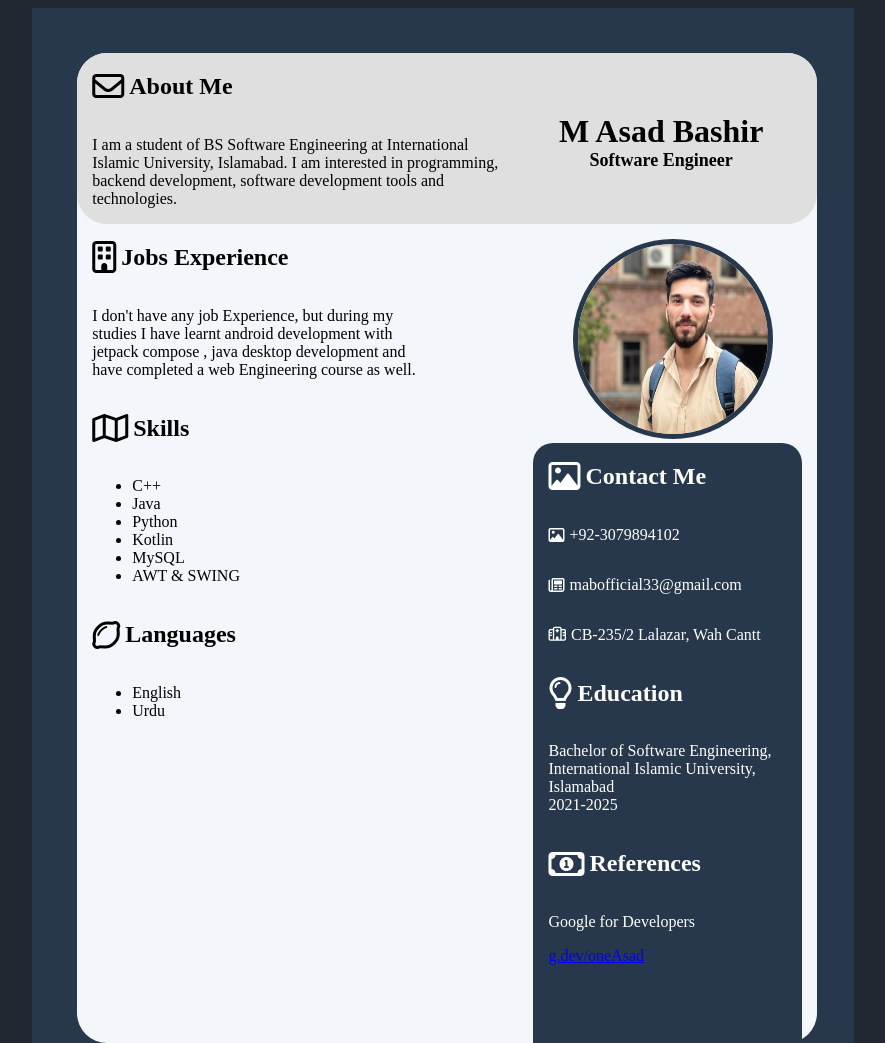
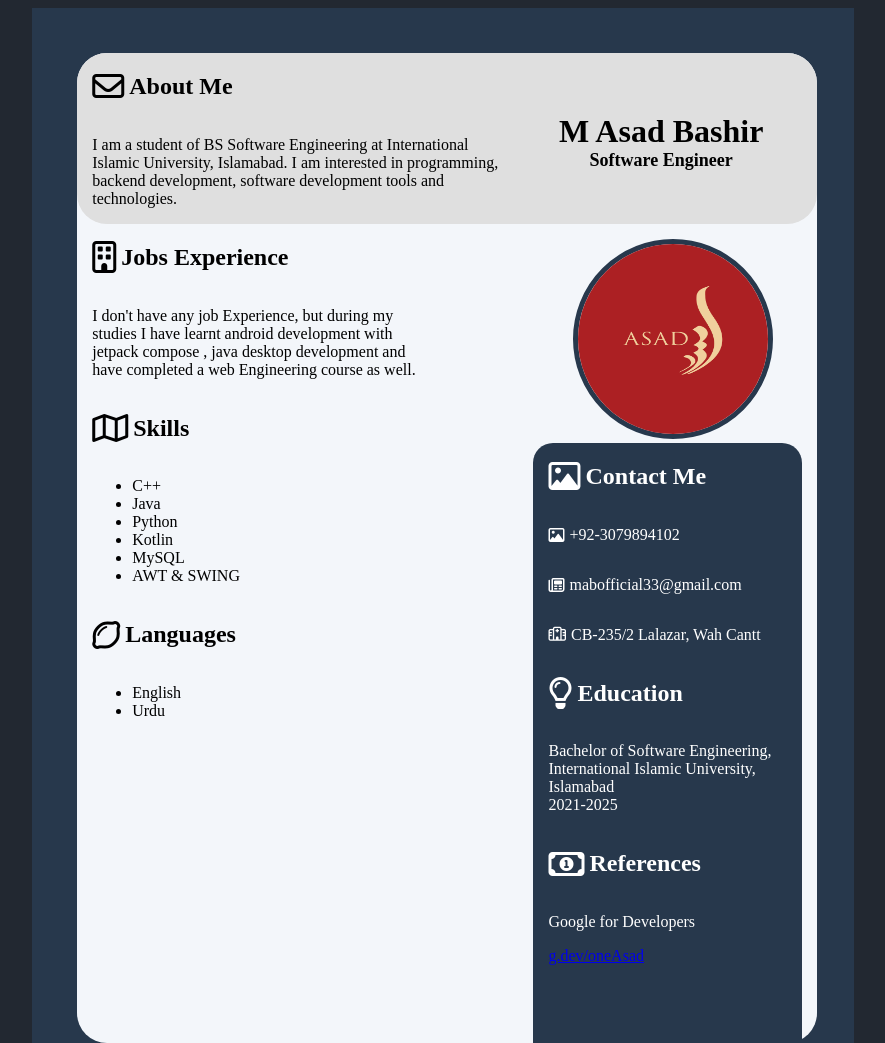
Before and after one commit to oneAsad1/oneAsad1.github.io, a plain HTML site: page index.html in a window 1280 px wide. Shown: the top 1043 px of the page, without its empty margins (197-1082 px from the left). Drawn offline with Linux system fonts and the light colour scheme.

Commit message:
photo updated

```diff
--- a/index.html
+++ b/index.html
@@ -108,7 +108,7 @@
           >
             <!-- Third container A -->
             <div class="third-container-a">
-              <img src="asad-1.png" alt="profile photo" />
+              <img src="asad-red-logo.png" alt="profile photo" />
             </div>
 
             <!-- Third container B -->
```
Also changed, not shown: asad-1.png (deleted), asad-red-logo.png (added).
